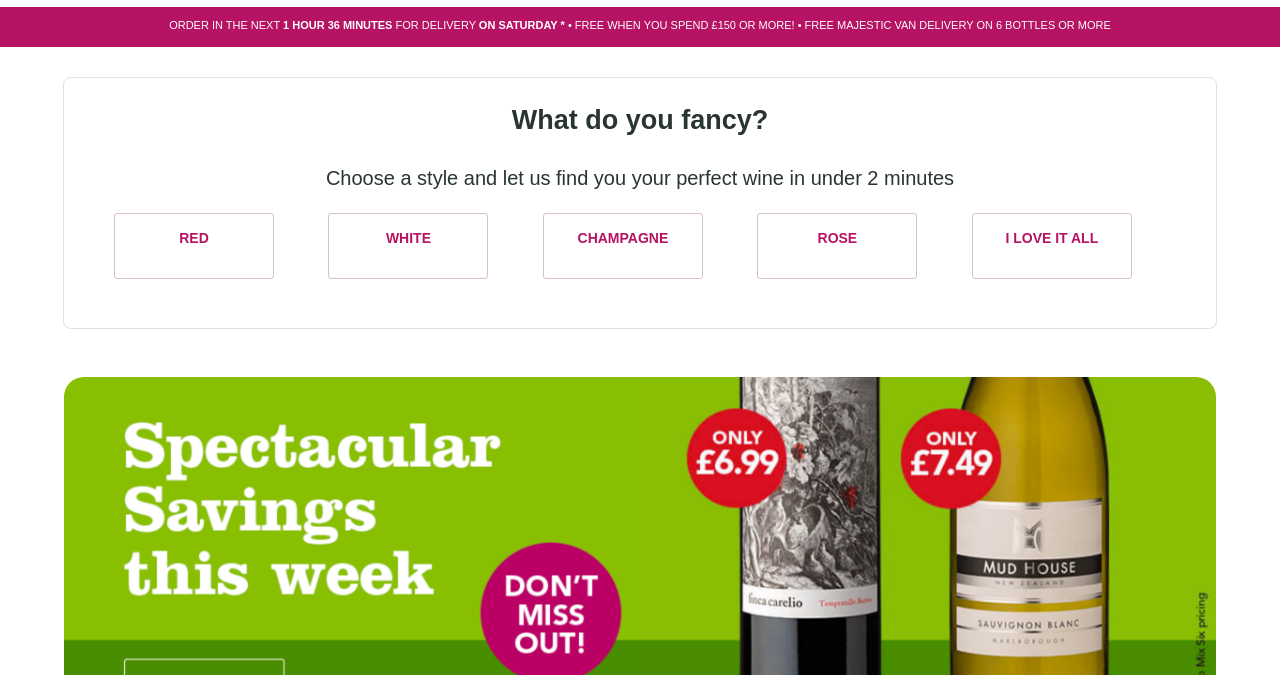
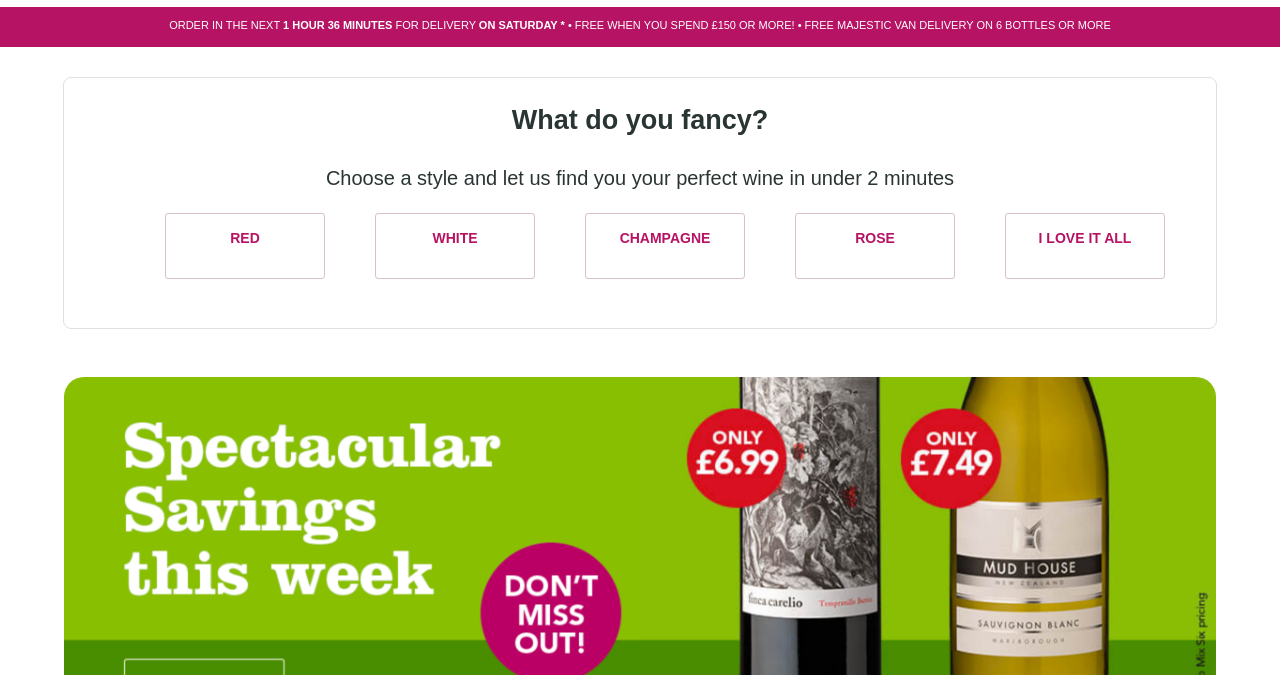
Before and after one commit to whatcodehaveyougit/majesticWineClone, a plain HTML site: page index.html in a window 1280 px wide. Shown: the part 125-800 px from the top of the page. Drawn offline with Linux system fonts and the light colour scheme.

Commit message:
Update maj.wines.css

```diff
--- a/maj.wines.css
+++ b/maj.wines.css
@@ -144,6 +144,11 @@ ul li a {
   overflow: auto;
 }
 
+.button-wrapper {
+  display: flex;
+  justify-content: center;
+}
+
   .survey_{
     text-align:center; /* this is not working...*/
   }
```
